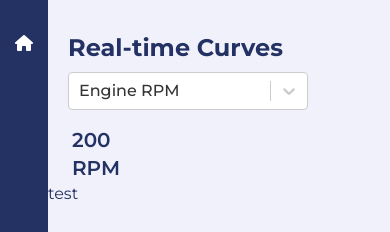
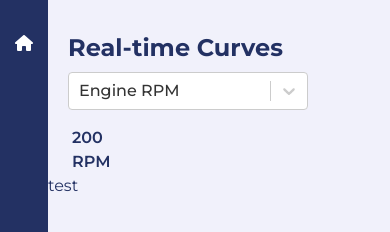
Before and after one commit to vitohartanto/CarConnect, a React (Vite) app: page /realtime-curves in a window 390 px wide. Shown: the top 232 px of the page. Built offline with nearby package versions, Linux system fonts and the light colour scheme.

Commit message:
little update on realtime curves

```diff
--- a/src/pages/RealtimeCurves.jsx
+++ b/src/pages/RealtimeCurves.jsx
@@ -59,8 +59,12 @@ const RealtimeCurves = () => {
           setSelectedParameter={setSelectedParameter}
         />
         <div className="ml-6 mt-4 text-xl font-semibold">
-          <h1>{selectedParameter.score}</h1>
-          <h1>{selectedParameter.unit}</h1>
+          <h1 className="text-base md:text-lg xl:text-xl">
+            {selectedParameter.score}
+          </h1>
+          <h1 className="text-base md:text-lg xl:text-xl">
+            {selectedParameter.unit}
+          </h1>
         </div>
         {/* <div className="mt-10 flex justify-center">
           <LineChart
```
